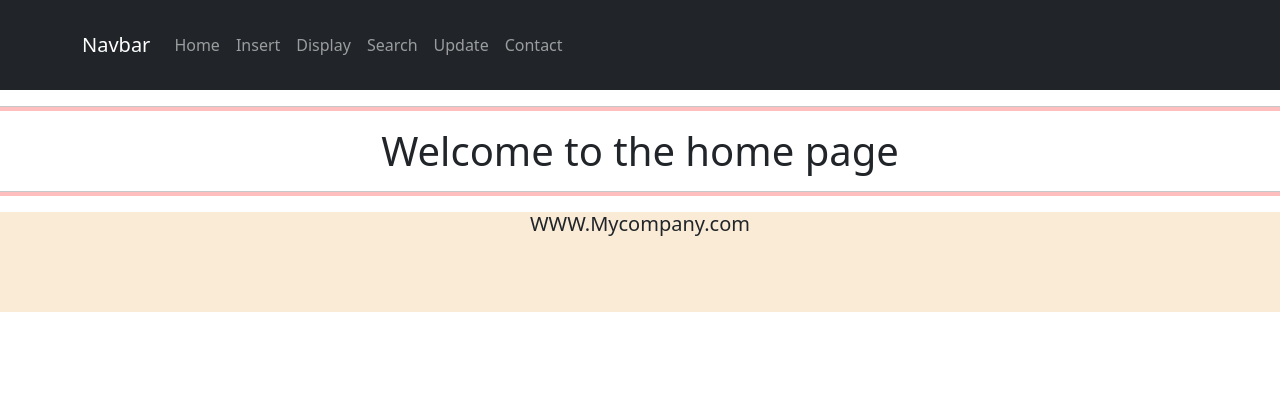
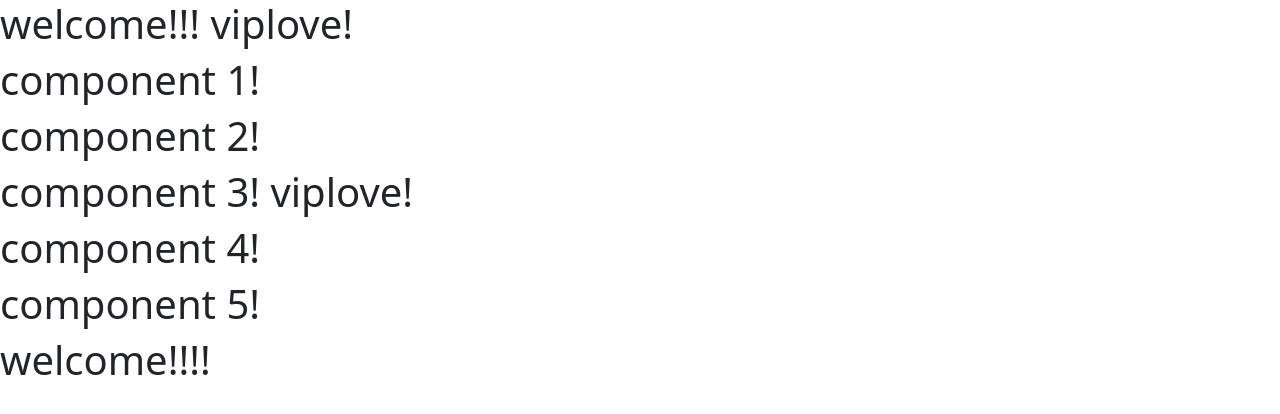
Before and after one commit to Viplovesana/Practice-react-js, a React (Vite) app: page / in a window 1280 px wide. Shown: the top 414 px of the page. Built offline with nearby package versions, Linux system fonts and the light colour scheme.

Commit message:
new commit

```diff
--- a/src/App.jsx
+++ b/src/App.jsx
@@ -1,54 +1,59 @@
 
-import { BrowserRouter,Routes,Route } from "react-router-dom";
-import Layout from "./pages/Layout";
-import Home from "./pages/Home";
-import Insert from "./pages/insert";
-import Display from "./pages/Display";
-import Contact from "./pages/contact";
-import Update  from "./pages/update";
-import Search from "./pages/search";
-import MyEdit from "./pages/MyEdit";
+// import { BrowserRouter,Routes,Route } from "react-router-dom";
+// import Layout from "./pages/Layout";
+// import Home from "./pages/Home";
+// import Insert from "./pages/insert";
+// import Display from "./pages/Display";
+// import Contact from "./pages/contact";
+// import Update  from "./pages/update";
+// import Search from "./pages/search";
+// import MyEdit from "./pages/MyEdit";
 
+// const App=()=>{
+//     return(
+//         <>
+
+//         <BrowserRouter>
+//         <Routes>
+//             <Route path="/" element={<Layout/>}>
+//             <Route index element={<Home/>}/>
+//             <Route path="/home" element={<Home/>}/>
+//             <Route path="/insert" element={<Insert/>}/>
+//             <Route path="/display" element={<Display/>}/>
+//             <Route path="/search" element={<Search/>}/>
+//             <Route path="/update" element={<Update/>}/>
+//             <Route path="/myedit/:id" element={<MyEdit/>}/>
+//             <Route path="/contact" element={<Contact/>}/>
+
+
+//             </Route>
+//         </Routes>
+//         </BrowserRouter>
+
+
+//         </>
+//     )
+// };
+// export default App;
+
+
+
+import { useState ,createContext} from "react";
+import Comp1 from "./comp1";
+const mycontext=createContext();
 const App=()=>{
+const [user,setUser]=useState("viplove!")
+
     return(
         <>
-
-        <BrowserRouter>
-        <Routes>
-            <Route path="/" element={<Layout/>}>
-            <Route index element={<Home/>}/>
-            <Route path="/home" element={<Home/>}/>
-            <Route path="/insert" element={<Insert/>}/>
-            <Route path="/display" element={<Display/>}/>
-            <Route path="/search" element={<Search/>}/>
-            <Route path="/update" element={<Update/>}/>
-            <Route path="/myedit/:id" element={<MyEdit/>}/>
-            <Route path="/contact" element={<Contact/>}/>
-
-
-            </Route>
-        </Routes>
-        </BrowserRouter>
+        <h1>welcome!!!  {user}</h1>
+        <mycontext.Provider value={{user}}>
+        <Comp1 />
+        </mycontext.Provider>
 
 
         </>
     )
-};
+}
 export default App;
-
-
-
-// import { useState } from "react";
-// import Comp1 from "./comp1";
-// const App=()=>{
-// const [user,setUser]=useState("viplove")
-
-//     return(
-//         <>
-//         <h1>welcome!!!  {user}</h1>
-//         <Comp1 />
-
-//         </>
-//     )
-// }
-// export default App;
+export {mycontext}
--- a/src/comp3.jsx
+++ b/src/comp3.jsx
@@ -1,10 +1,13 @@
 
 import Comp4 from "./comp4";
+import { useContext } from "react";
+import { mycontext } from "./App";
 
 const Comp3=()=>{
+    const{user}=useContext(mycontext)
     return(
         <>
-        <h1>component 3!</h1>
+        <h1>component 3! {user}</h1>
         <Comp4 />
         </>
     )
--- a/src/db.json
+++ b/src/db.json
@@ -1,12 +1,5 @@
 {
   "Employe": [
-    {
-      "id": "f057",
-      "empno": "5458",
-      "name": "FGUGHH JNKJN",
-      "designation": "team Leader",
-      "salary": "450000"
-    },
     {
       "id": "2c73",
       "empno": "7842",
@@ -34,6 +27,13 @@
       "name": "viplove sana",
       "designation": "team Leader",
       "salary": "60000"
+    },
+    {
+      "id": "20ce",
+      "empno": "4532",
+      "name": "piyush yadav",
+      "designation": "team Leader",
+      "salary": "60000"
     }
   ]
 }
```
